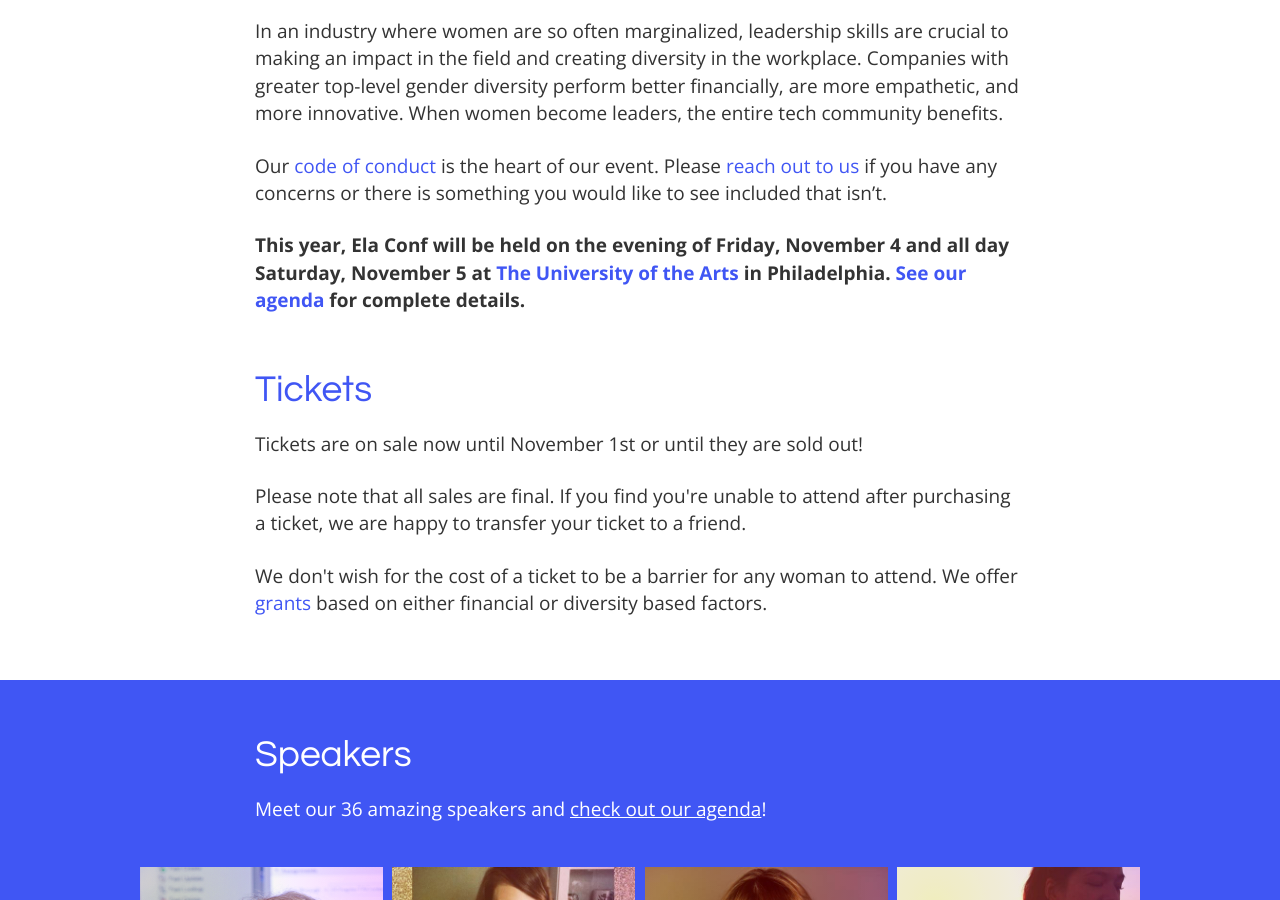
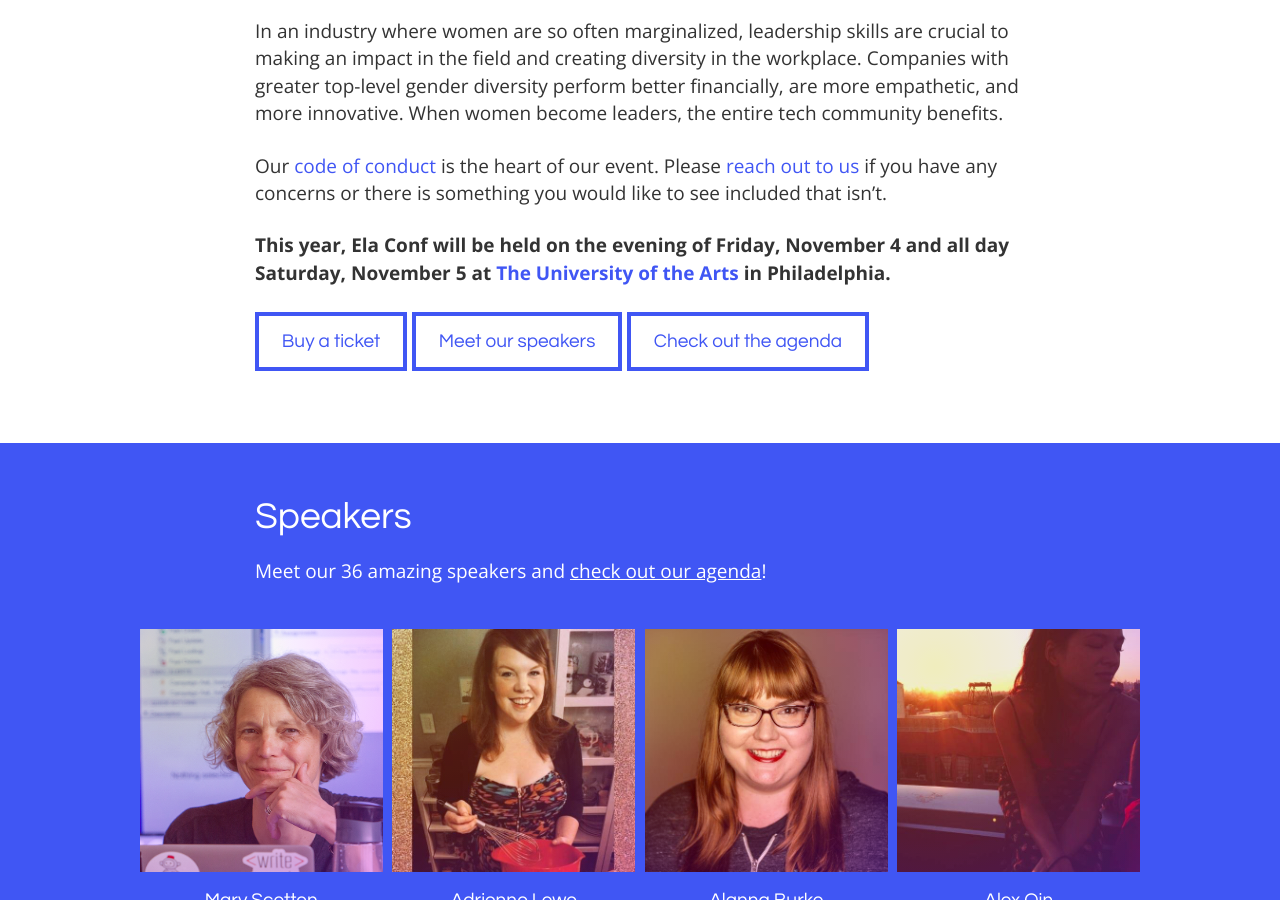
Before and after one commit to elaconf/elaconf.github.io, a Jekyll site: the page built from index.html, in a window 1280 px wide and 900 px high, scrolled down 1100 px. Built offline with Jekyll 4.4.1, drawn with Linux system fonts in a browser that asks for light colours; a script that is not in the unit is left out; some of the changed text lies outside the part shown.

Commit message:
slight reorganization

```diff
--- a/index.html
+++ b/index.html
@@ -7,19 +7,8 @@ layout: default
     <p>In an industry where women are so often marginalized, leadership skills are crucial to making an impact in the field and creating diversity in the workplace. Companies with greater top-level gender diversity perform better financially, are more empathetic, and more innovative. When women become leaders, the entire tech community benefits.
     </p>
     <p>Our <a href="code-of-conduct/">code of conduct</a> is the heart of our event. Please <a href="mailto:hello@elaconf.com">reach out to us</a> if you have any concerns or there is something you would like to see included that isn’t.</p>
-    <p><strong>This year, Ela Conf will be held on the evening of Friday, November 4 and all day Saturday, November 5 at <a href="/venue">The University of the Arts</a> in Philadelphia. <a href="/agenda/">See our agenda</a> for complete details.</strong></p>
-
-    <h2 id="tickets">Tickets</h2>
-    {% include tickets.html %}
-    <!--
-    <h3>What&rsquo;s included</h3>
-    <ul>
-    <li><strong>Meals &amp; snacks</strong> &mdash; We'll have snacks on Friday evening and on Saturday we'll serve breakfast, lunch, coffee, and even more snacks.</li>
-    <li><strong>Lightning talks</strong> &mdash; Join us Friday night for fun, casual lightning talks.</li>
-    <li><strong>Meet &amp; greet</strong> &mdash; We want to make sure there are as few unfamilar faces at the conf as possible!</li>
-    <li><strong>Networking</strong> &mdash; We'll wrap up the conference on Saturday afternoon with a networking event.</li>
-  </ul>
--->
+    <p><strong>This year, Ela Conf will be held on the evening of Friday, November 4 and all day Saturday, November 5 at <a href="/venue">The University of the Arts</a> in Philadelphia.</strong></p>
+    <p><a href="/tickets" class="button">Buy a ticket</a> <a href="/speakers" class="button">Meet our speakers</a> <a href="/agenda" class="button">Check out the agenda</a> </p>
   </div>
 </section>
 
@@ -40,6 +29,10 @@ layout: default
       {% endif %}{% endfor %}
     </div>
   </div>
+  <div class="limiter">
+    <h3>Tickets</h3>
+    <p>Tickets are on sale now until November 1st or until they are sold out!</p>
+    <p><a href="/tickets" class="button">Buy a ticket</a></p>
   </div>
 </section>
 
```
Also changed, not shown: tickets/index.md (+7 -0 lines). Lines whose indentation alone changed are shown as unchanged.
